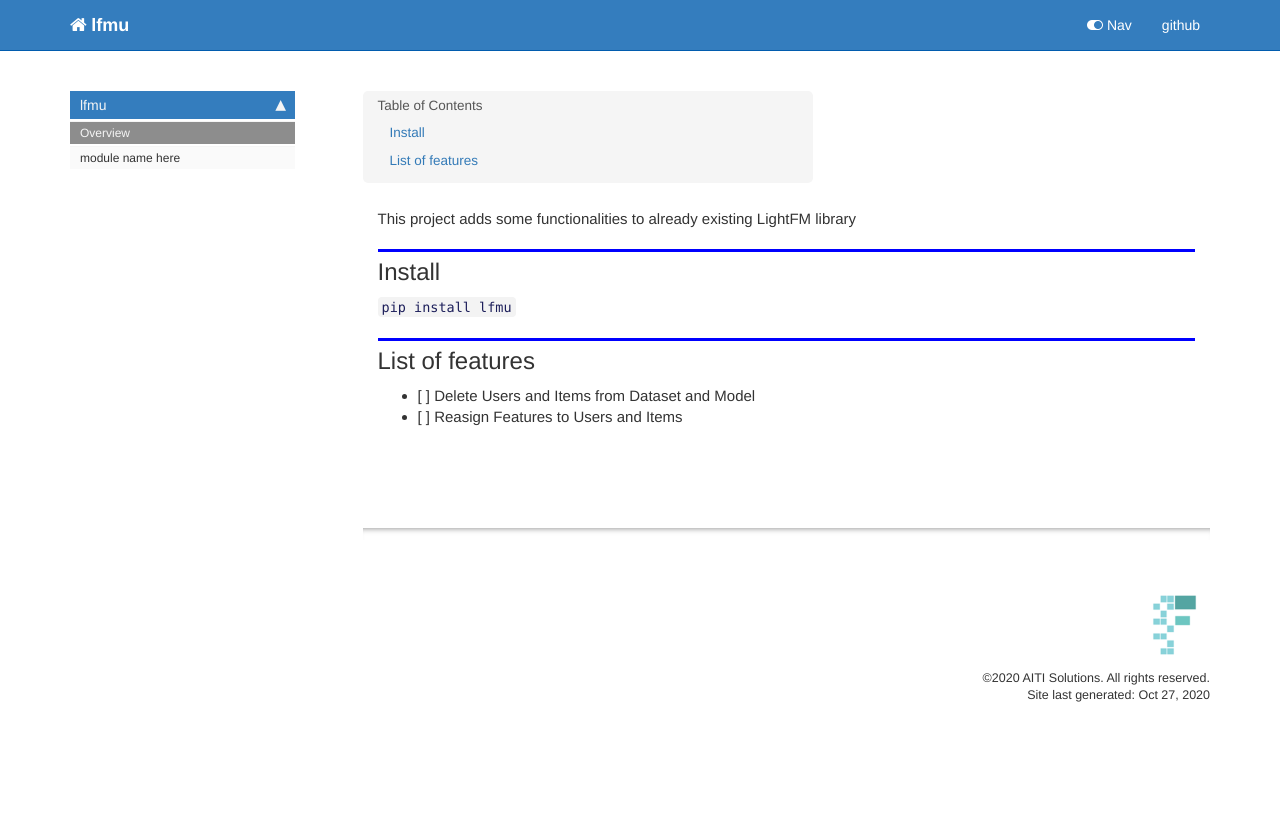
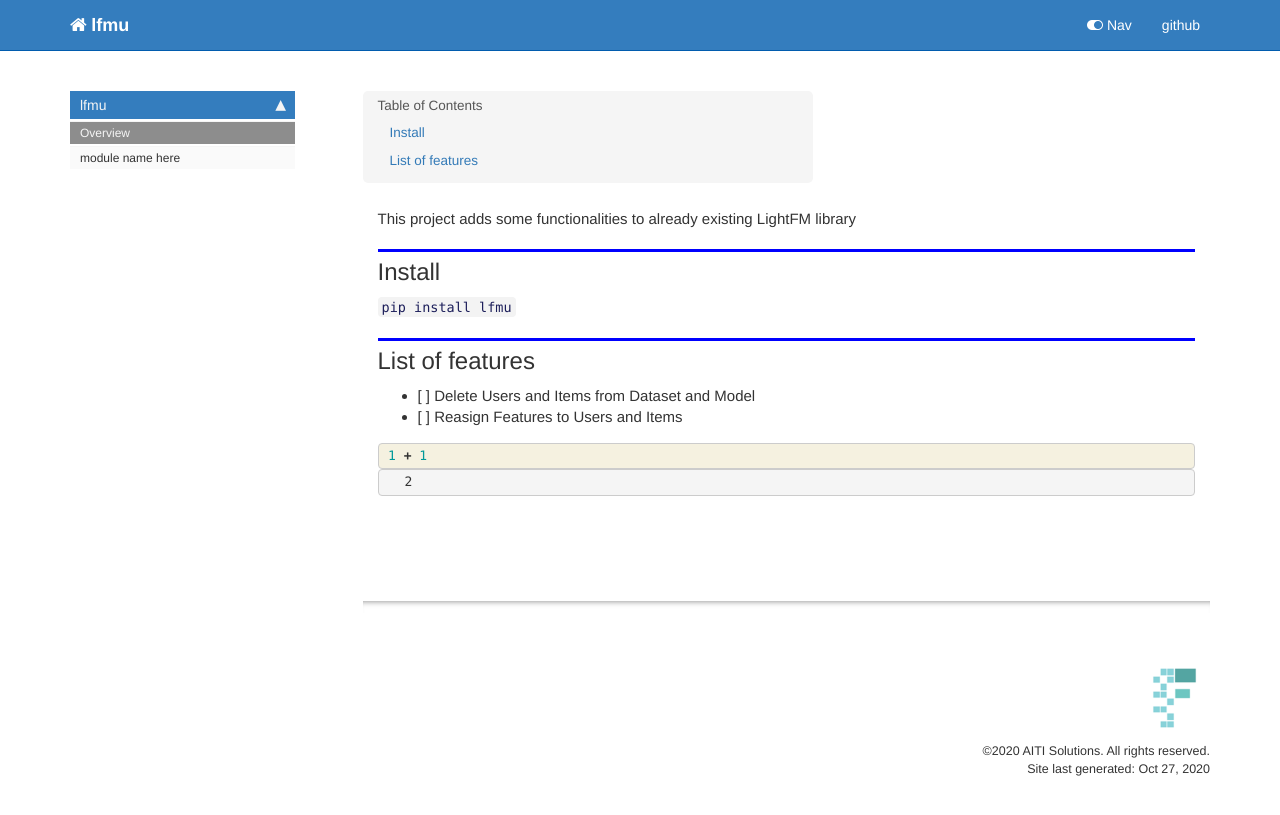
Before and after one commit to sgaseretto/lfmu, a Jekyll site: the page built from docs/index.html, in a window 1280 px wide. Shown: the top 815 px of the page. Built offline with Jekyll 4.4.1, drawn with Linux system fonts in a browser that asks for light colours; nearby versions of some CDN libraries; comment, search, counter and statistics services are not loaded.

Commit message:
Ajustes al Index

```diff
--- a/docs/index.html
+++ b/docs/index.html
@@ -59,4 +59,37 @@
 </div>
 </div>
 </div>
+    {% raw %}
+
+<div class="cell border-box-sizing code_cell rendered">
+<div class="input">
+
+<div class="inner_cell">
+    <div class="input_area">
+<div class=" highlight hl-ipython3"><pre><span></span><span class="mi">1</span> <span class="o">+</span> <span class="mi">1</span>
+</pre></div>
+
+    </div>
 </div>
+</div>
+
+<div class="output_wrapper">
+<div class="output">
+
+<div class="output_area">
+
+
+
+<div class="output_text output_subarea output_execute_result">
+<pre>2</pre>
+</div>
+
+</div>
+
+</div>
+</div>
+
+</div>
+    {% endraw %}
+
+</div>
```
Also changed, not shown: README.md, 1 other file.
